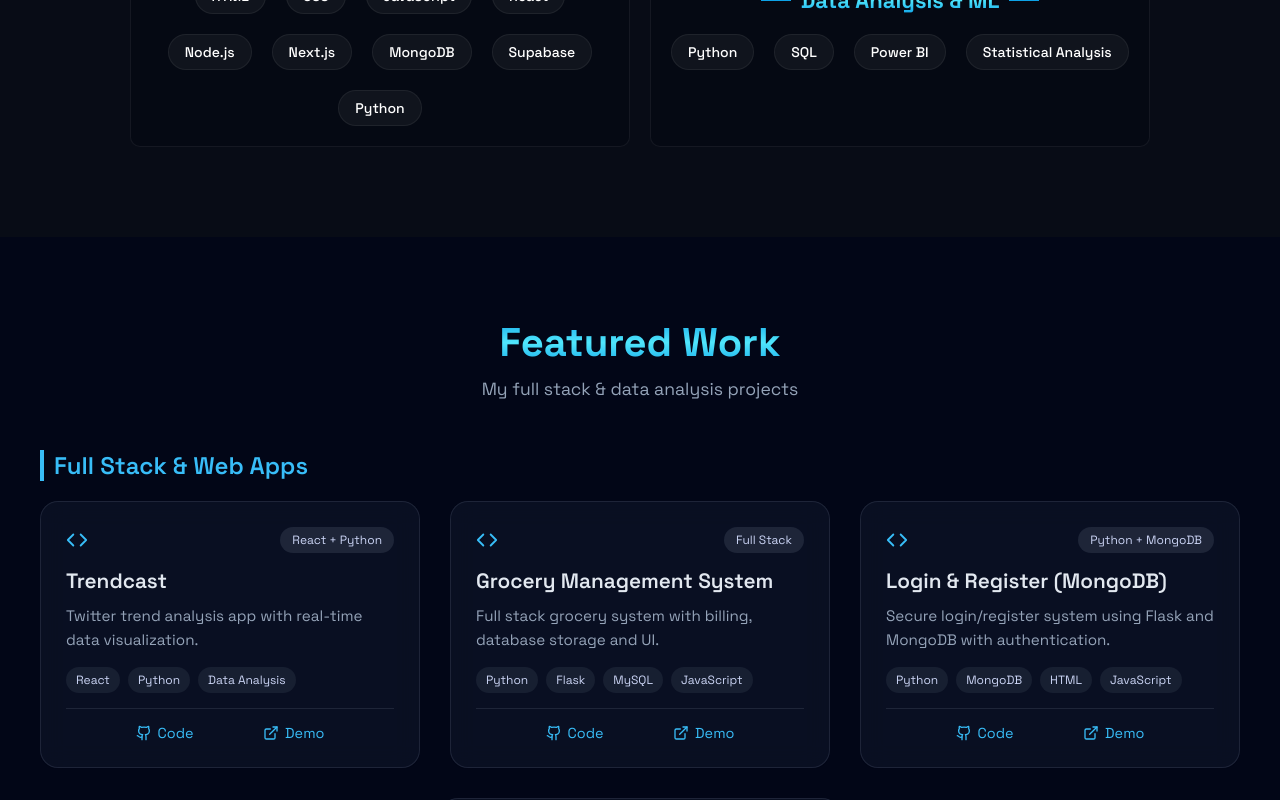
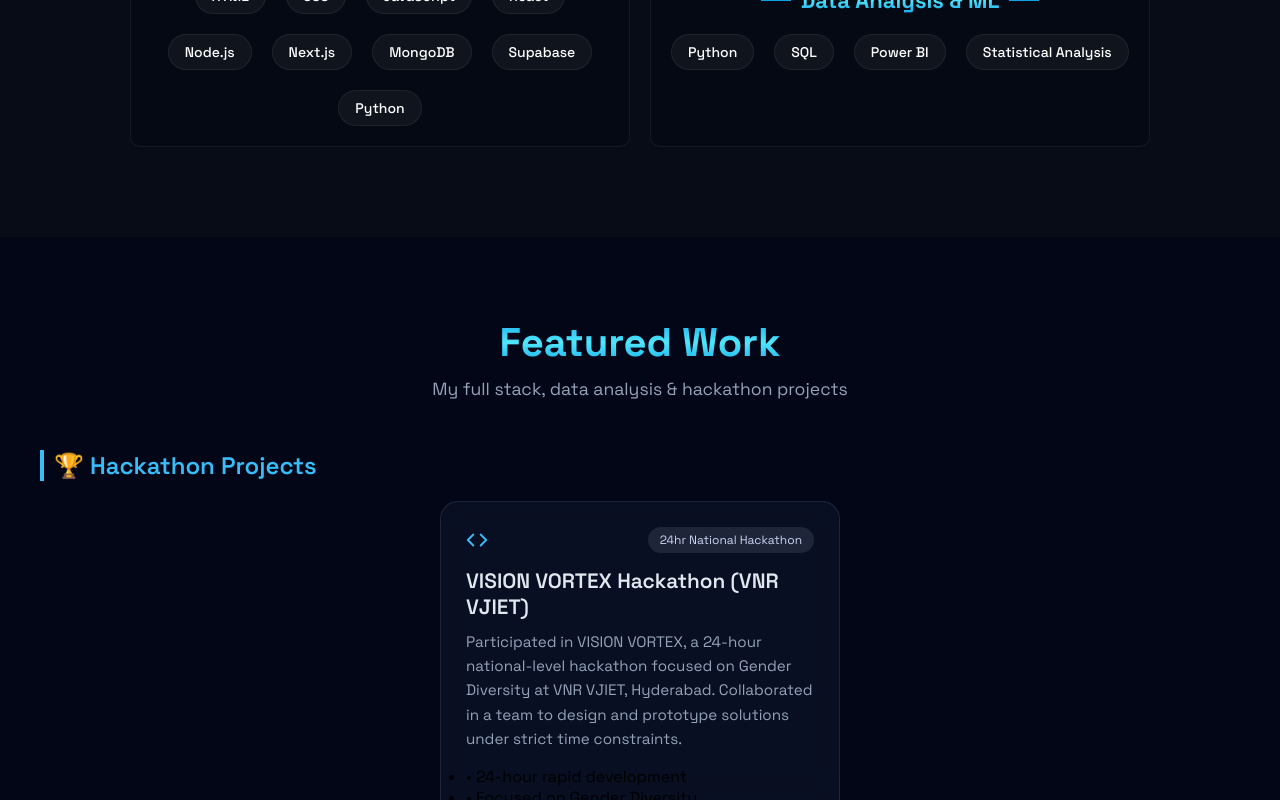
Before and after one commit to Hemanth509h/Portfolio, a React (Vite) app: page / in a window 1280 px wide. Shown: the part 2000-2800 px from the top of the page. Built offline with nearby package versions, Linux system fonts and the light colour scheme.

Commit message:
Update Projects.jsx

```diff
--- a/src/components/section/Projects.jsx
+++ b/src/components/section/Projects.jsx
@@ -21,6 +21,28 @@ import walmart5 from "../../assets/walmart/walmart sales analysis_page-0005.jpg"
 /* ================= PROJECT DATA ================= */
 const PROJECTS = [
   {
+    title: "VISION VORTEX Hackathon (VNR VJIET)",
+    type: "24hr National Hackathon",
+    icon: Code,
+    description:
+      "Participated in VISION VORTEX, a 24-hour national-level hackathon focused on Gender Diversity at VNR VJIET, Hyderabad. Collaborated in a team to design and prototype solutions under strict time constraints.",
+    tags: ["Hackathon", "Innovation", "Teamwork"],
+    highlights: [
+      "24-hour rapid development",
+      "Focused on Gender Diversity",
+      "Team-based collaboration",
+      "Real-time problem solving"
+    ],
+    tech: ["React", "Python", "Flask"],
+    role: "Team Member",
+    date: "March 24-25, 2026",
+    location: "Hyderabad",
+    code: "",
+    demo: "",
+    category: "🏆 Hackathon Projects",
+  },
+
+  {
     title: "The Billing Software",
     type: "Python with GUI",
     icon: Code,
@@ -31,6 +53,7 @@ const PROJECTS = [
     demo: "",
     category: "Full Stack & Web Apps",
   },
+
   {
     title: "Login & Register (MongoDB)",
     type: "Python + MongoDB",
@@ -42,6 +65,7 @@ const PROJECTS = [
     demo: "https://loginregisterpages.vercel.app/",
     category: "Full Stack & Web Apps",
   },
+
   {
     title: "Grocery Management System",
     type: "Full Stack",
@@ -53,6 +77,7 @@ const PROJECTS = [
     demo: "https://elitegrocers.vercel.app/",
     category: "Full Stack & Web Apps",
   },
+
   {
     title: "Trendcast",
     type: "React + Python",
@@ -64,6 +89,7 @@ const PROJECTS = [
     demo: "https://trendcasts.vercel.app/",
     category: "Full Stack & Web Apps",
   },
+
   {
     title: "Netflix Data Analysis",
     type: "Power BI",
@@ -75,6 +101,7 @@ const PROJECTS = [
     demo: "",
     category: "Data Analysis",
   },
+
   {
     title: "Walmart Data Analysis",
     type: "Power BI",
@@ -154,7 +181,7 @@ export function Projects() {
           Featured Work
         </Motion.h1>
         <p className="projects-description2">
-          My full stack & data analysis projects
+          My full stack, data analysis & hackathon projects
         </p>
       </div>
 
@@ -181,6 +208,15 @@ export function Projects() {
                   {project.description}
                 </p>
 
+                {/* 🔥 NEW: Highlights */}
+                {project.highlights && (
+                  <ul className="project-highlights">
+                    {project.highlights.map((h, i) => (
+                      <li key={i}>• {h}</li>
+                    ))}
+                  </ul>
+                )}
+
                 <div className="project-tags">
                   {project.tags.map((tag, i) => (
                     <span key={i} className="project-tag">
@@ -191,7 +227,6 @@ export function Projects() {
 
                 <hr />
 
-                {/* ✅ FIXED FOOTER */}
                 <div className="project-footer">
                   <a href={project.code} target="_blank" className="project-link">
                     <Github size={16} /> Code
```
